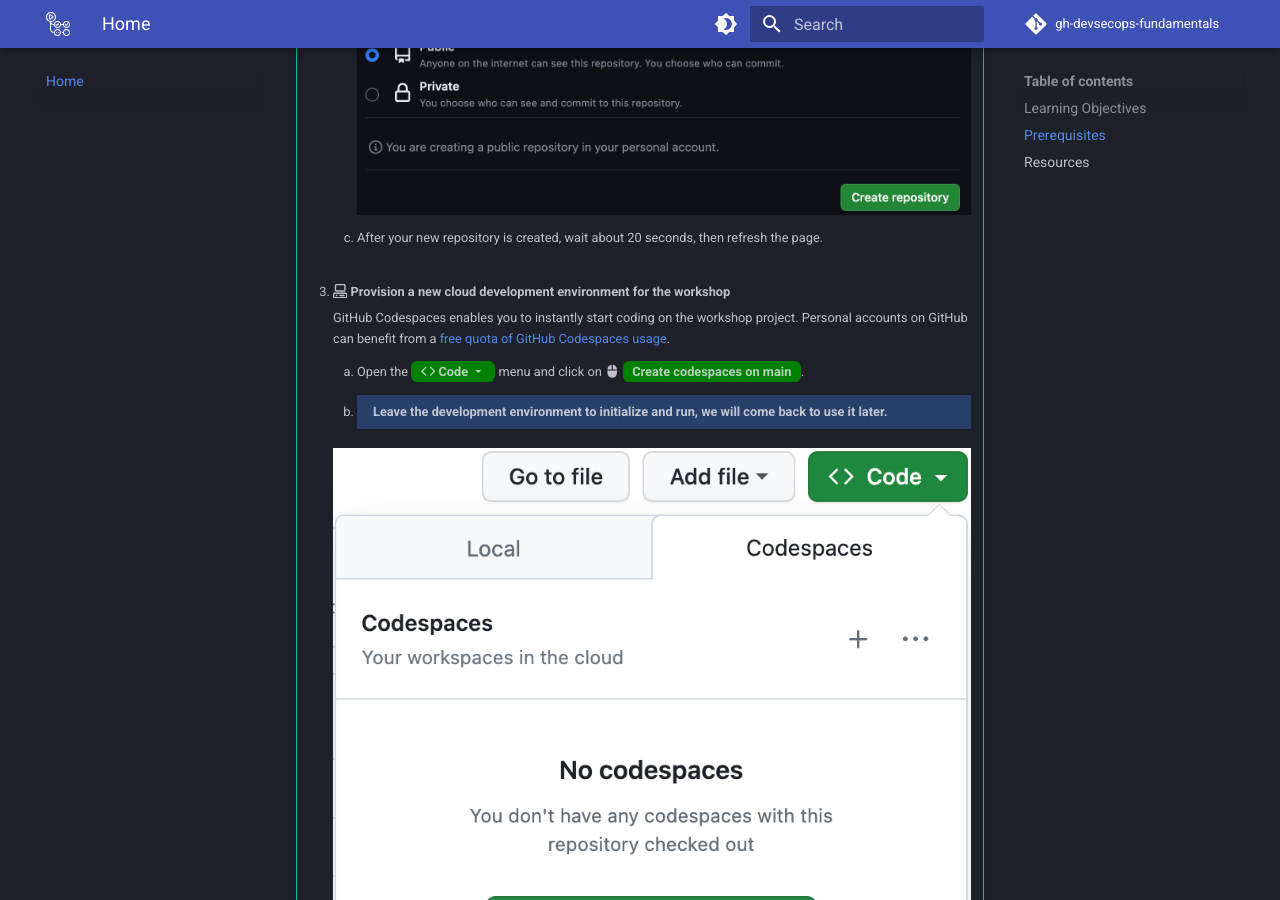
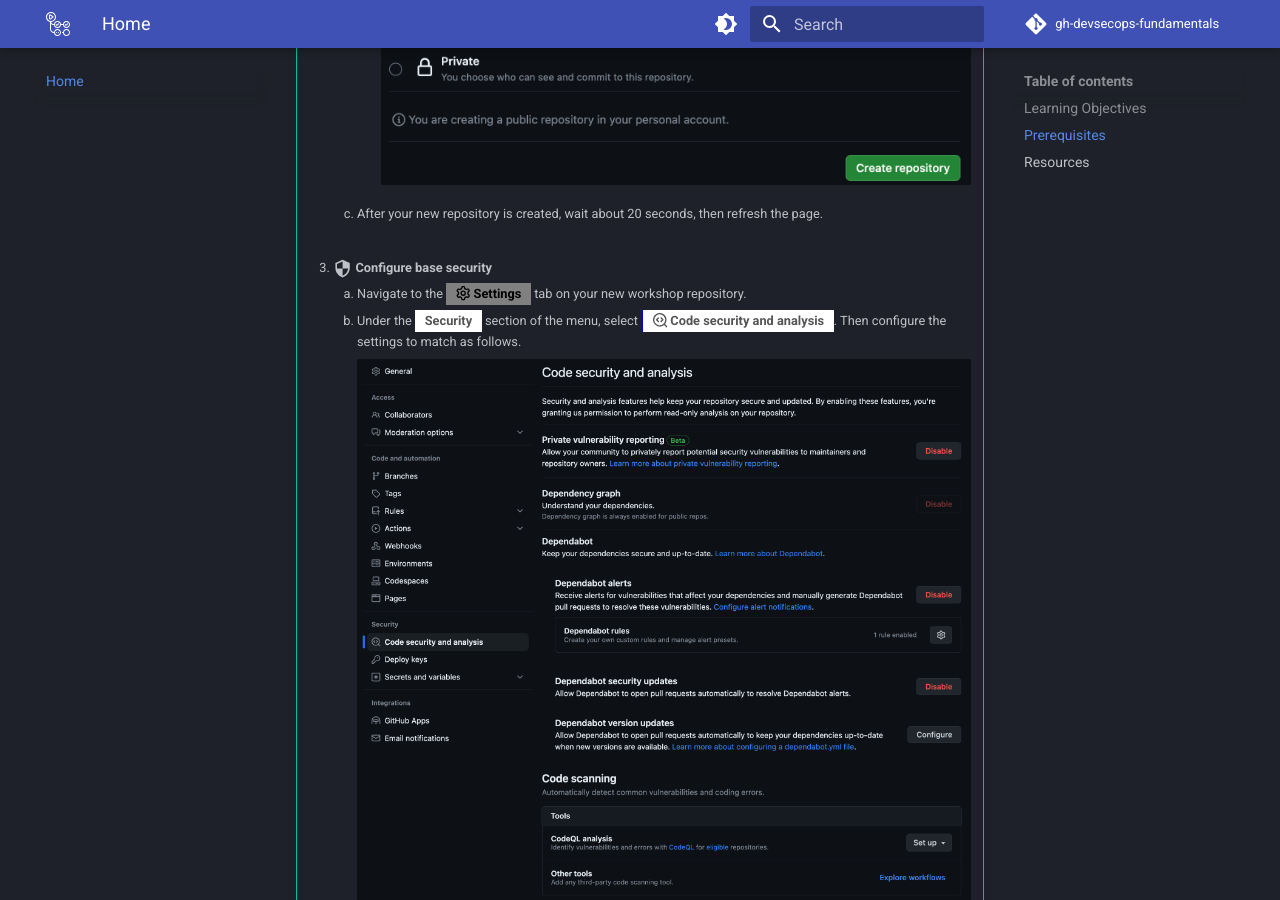
Before and after one commit to githubuniverseworkshops/github-devsecops-fundamentals, an MkDocs documentation site: the page built from docs/index.md, in a window 1280 px wide and 900 px high, scrolled down 2190 px. Built offline with MkDocs 1.6.1 and Material for MkDocs 9.7.7, drawn with Linux system fonts in a browser that asks for light colours; emoji names are drawn with the system emoji font; comment, search, counter and statistics services are not loaded.

Commit message:
Add base security prerequisites

```diff
--- a/docs/index.md
+++ b/docs/index.md
@@ -4,7 +4,7 @@
 
 This self-paced workshop will enable you acquire the capabilities to implement a DevSecOps mindset, leveraging the GitHub platform for a seamless developer experience.
 
-![end-to-end](media/e2e-github.png)
+![end-to-end](assets/img/e2e-github.png)
 
 ## :octicons-goal-16: Learning Objectives
 
@@ -58,17 +58,25 @@
                     - [Free use of GitHub Advanced Security features](https://docs.github.com/en/get-started/learning-about-github/about-github-advanced-security#about-advanced-security-features).
              - Scroll down and click the **Create repository** button at the bottom of the form.
 
-             ![Create a new repository from a template](assets/img/create-a-new-repository.png)
+                 ![Create a new repository from a template](assets/img/create-a-new-repository.png)
         1. After your new repository is created, wait about 20 seconds, then refresh the page.
         <br /><br />
 
-    1. :octicons-codespaces-16: **Provision a new cloud development environment for the workshop**
+    1. :material-security:{ .lg .middle } **Configure base security**
+
+        1. Navigate to the <span style="background-color: grey; color: black; font-weight: bold; padding: 0.25em 0.75em;">:octicons-gear-16: Settings</span> tab on your new workshop repository.
+        2. Under the <span style="background-color: white; color: #555; font-weight: bold; padding: 0.25em 0.75em;">Security</span> section of the menu, select <span style="background-color: white; color: #555; font-weight: bold; padding: 0.25em 0.75em; border-left: 0.2em solid blue">:octicons-codescan-16: Code security and analysis</span>. Then configure the settings to match as follows.
+
+            ![code-security-and-analysis-configuration](assets/img/code-security-and-analysis-configuration.png)
+        <br /><br />
+
+    2. :octicons-codespaces-16: **Provision a new cloud development environment for the workshop**
 
         GitHub Codespaces enables you to instantly start coding on the workshop project. Personal accounts on GitHub can benefit from a [free quota of GitHub Codespaces usage](https://docs.github.com/en/billing/managing-billing-for-github-codespaces/about-billing-for-github-codespaces#monthly-included-storage-and-core-hours-for-personal-accounts).
 
         1. Open the <span style="background-color: green; font-weight: bold; padding: 0.25em 0.75em; border-radius: 0.5em">:octicons-code-16: Code :material-menu-down:</span> menu and click on :material-mouse: <span style="background-color: green; font-weight: bold; padding: 0.25em 0.75em; border-radius: 0.5em">Create codespaces on main</span>.
 
-        1. {==
+        2. {==
 
             **Leave the development environment to initialize and run, we will come back to use it later.**
 
@@ -77,9 +85,9 @@
 
         ![Create a new GitHub Codespaces](assets/img/create-a-new-codespaces.png)
 
-
 ## :books: Resources
 
+- [ ]
 - [Start coding instantly with Codespaces](https://github.com/features/codespaces)
 - [Create diagrams to convey information through charts and graphs](https://docs.github.com/en/get-started/writing-on-github/working-with-advanced-formatting/creating-diagrams)
 - [Include diagrams in your Markdown files with Mermaid](https://github.blog/2022-02-14-include-diagrams-markdown-files-mermaid/)
```
Also changed, not shown: docs/assets/img/code-security-and-analysis-configuration.png (added), docs/assets/img/e2e-github.png (renamed from docs/media/e2e-github.png).
